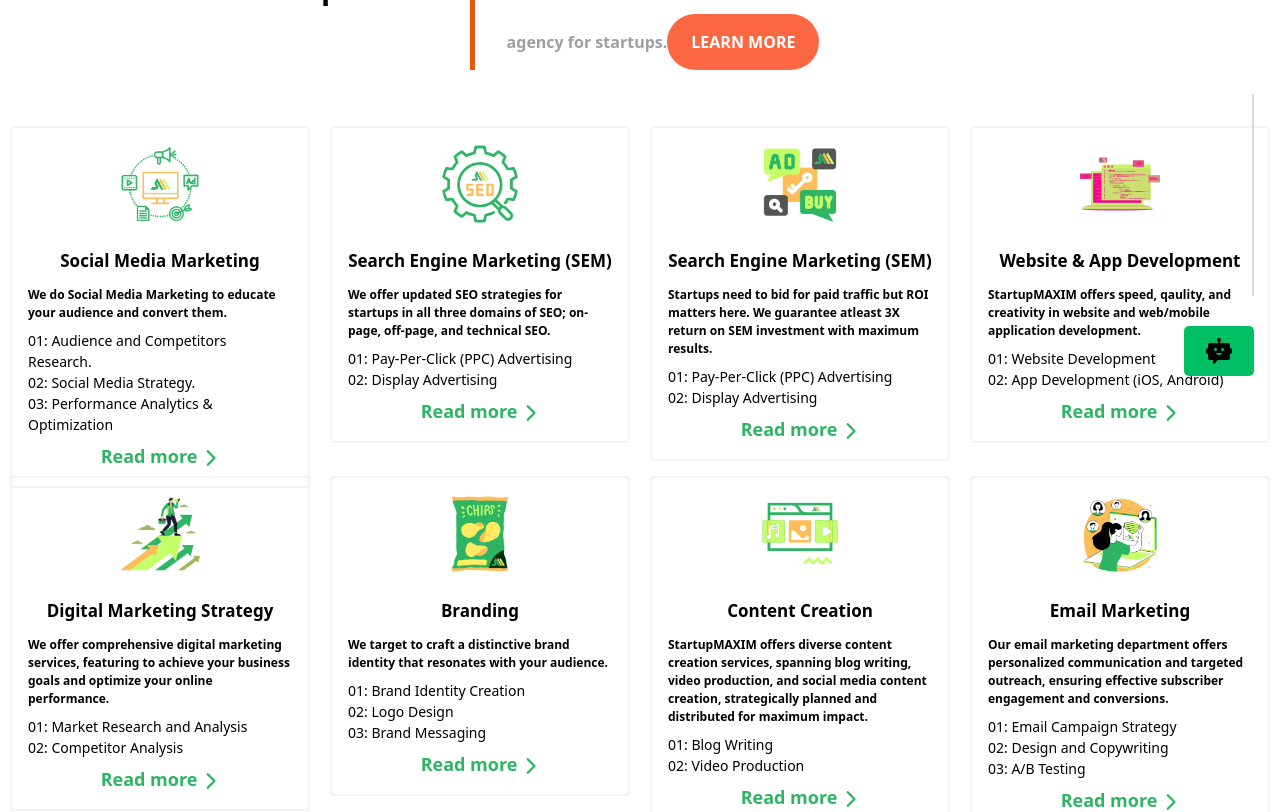
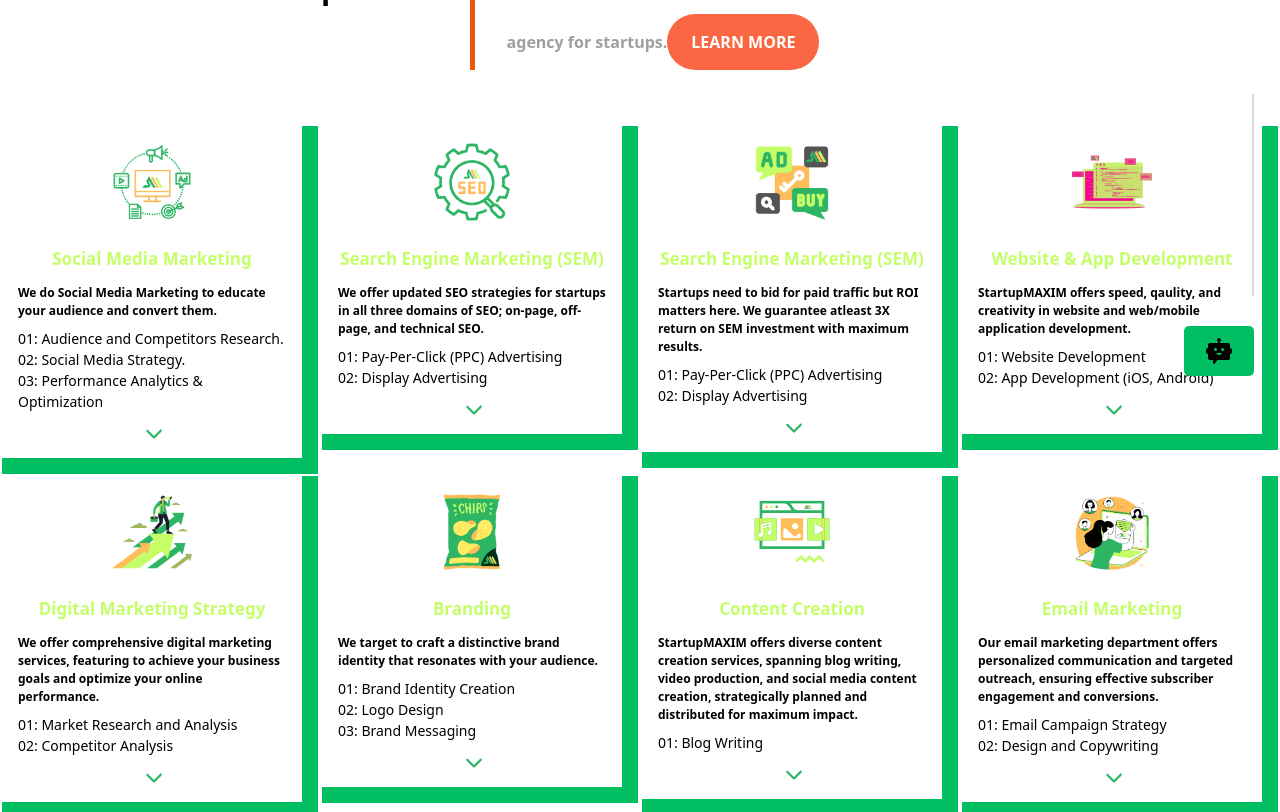
Before and after one commit to mhmAdmin1122/startupMAXIM, a Next.js app: page / in a window 1280 px wide. Shown: the part 400-1212 px from the top of the page. Built offline with nearby package versions, Linux system fonts and the light colour scheme.

Commit message:
services card update

```diff
--- a/pages/Components/H/HomeSection.tsx
+++ b/pages/Components/H/HomeSection.tsx
@@ -82,7 +82,6 @@ const HomeSection = () => {
           startinglist3="03: Performance Analytics & Optimization"
           endinglist="04: Audience Engagement & Community Building.  "
           endinglist2="05: Post Design, Copywriting, and Management"
-
         />
         <ServiceCard
           imageUrl={card2}
@@ -130,11 +129,11 @@ const HomeSection = () => {
           para="We offer comprehensive digital marketing services, featuring to achieve your business goals and optimize your online performance."
           startinglist="01: Market Research and Analysis"
           startinglist2="02: Competitor Analysis"
-          endinglist="03: Target Audience Profiling"
-          endinglist2="04: Goal Setting and KPI Tracking"
-          endinglist3="05: Multi-Channel Marketing Strategies"
-          endinglist4="06: Data-driven Decision-making"
-          endinglist5="07: Continuous Optimization"
+          endinglist2="03: Target Audience Profiling"
+          endinglist3="04: Goal Setting and KPI Tracking"
+          endinglist4="05: Multi-Channel Marketing Strategies"
+          endinglist5="06: Data-driven Decision-making"
+          endinglist6="07: Continuous Optimization"
         />
         <ServiceCard
           imageUrl={card6}
@@ -144,10 +143,10 @@ const HomeSection = () => {
           startinglist="01: Brand Identity Creation"
           startinglist2="02: Logo Design"
           startinglist3="03: Brand Messaging"
-          endinglist="04: Visual Brand Elements"
-          endinglist2="05: Brand Positioning"
-          endinglist3="06: Brand Guidelines"
-          endinglist4="07: Brand Storytelling"
+          endinglist2="04: Visual Brand Elements"
+          endinglist3="05: Brand Positioning"
+          endinglist4="06: Brand Guidelines"
+          endinglist5="07: Brand Storytelling"
         />
         <ServiceCard
           imageUrl={card7}
@@ -155,12 +154,12 @@ const HomeSection = () => {
           title="Content Creation"
           para=" StartupMAXIM offers diverse content creation services, spanning blog writing, video production, and social media content creation, strategically planned and distributed for maximum impact."
           startinglist="01: Blog Writing"
-          startinglist2="02: Video Production"
-          endinglist="03: Infographic Creation"
-          endinglist2="04: Social Media Content Creation"
-          endinglist3="05: Copywriting"
-          endinglist4="06: Content Calendar Planning"
-          endinglist5="07: Content Distribution Strategy"
+          endinglist="02: Video Production"
+          endinglist2="03: Infographic Creation"
+          endinglist3="04: Social Media Content Creation"
+          endinglist4="05: Copywriting"
+          endinglist5="06: Content Calendar Planning"
+          endinglist6="07: Content Distribution Strategy"
         />
         <ServiceCard
           imageUrl={card8}
@@ -169,13 +168,12 @@ const HomeSection = () => {
           para="Our email marketing department offers personalized communication and targeted outreach, ensuring effective subscriber engagement and conversions."
           startinglist="01: Email Campaign Strategy"
           startinglist2="02: Design and Copywriting"
-          startinglist3="03: A/B Testing"
-          endinglist="04: Segmentation and Targeting"
-          endinglist2="05: Automation Workflows"
-          endinglist3="06: Subscriber List Management"
-          endinglist4="07: Analytics and Reporting"
+          endinglist="03: A/B Testing"
+          endinglis2="04: Segmentation and Targeting"
+          endinglist3="05: Automation Workflows"
+          endinglist4="06: Subscriber List Management"
+          endinglist5="07: Analytics and Reporting"
         />
-
       </section>
 
 
--- a/pages/Components/S/ServiceCard.tsx
+++ b/pages/Components/S/ServiceCard.tsx
@@ -1,26 +1,27 @@
 
 import { useState } from "react";
 import Image from "next/image";
-import { FaChevronRight } from "react-icons/fa6";
+import { FaChevronDown, FaChevronRight, FaChevronUp } from "react-icons/fa6";
 
-const Card = ({imageUrl, title, altText, para, startinglist, startinglist2, startinglist3, endinglist, endinglist2, endinglist3, endinglist4, endinglist5}: any) => {
+const Card = ({imageUrl, title, altText, para, startinglist, startinglist2, startinglist3, endinglist, endinglist2, endinglist3, endinglist4, endinglist5, endinglist6}: any) => {
   const [expanded, setExpanded] = useState(false);
   const [cardHeight, setCardHeight] = useState("350px");
 
   const toggleExpanded = () => {
     setExpanded(!expanded);
-    setCardHeight(expanded ? "250px" : "auto");
+    setCardHeight(expanded ? "280px" : "auto");
   };
 
   return (
-    <div className="h-fit" style={{ height: cardHeight }}>
+    <div className="h-fit " style={{ height: cardHeight }}>
+    <div className="bg-[#00bf63] pr-4 pb-4 hover:bg-gradient-to-t from-[#00bf63] to-[#c4ff69]">
     <div
       id="card1"
-      className="flex p-4 border-[#f4f4f4] border-[2px] rounded flex-col hover:shadow-md hover:shadow-gray-300 h-fit  w-[300px]"
+      className="flex p-4  bg-white hover:bg-gradient-to-t from-[#febd59] to-[#c4ff69] flex-col hover:bg-[#00bf63] shadow-[#c4ff69] h-fit  w-[300px]"
     >
-        <div className="flex justify-center"> <Image src={imageUrl} className="pb-6 items-center" alt={altText} width={80} height={80} /></div>
-      <h1 className="text-[17px] pb-3 font-bold text-center">{title}</h1>
-      <p className="text-[12px] font-semibold pb-2 ">{para}</p>
+     <div className="flex justify-center"> <Image src={imageUrl} className="pb-6 items-center" alt={altText} width={80} height={80} /></div>
+      <h1 className="text-[17px] text-[#c4ff69] font-bold text-center pb-3">{title}</h1>
+      <p className="text-[12px] font-bold pb-2 ">{para}</p>
        <div className="text-left">
        <p className="text-[14px] text-left">{startinglist}</p>
         <p className="text-[14px] text-left">{startinglist2}</p>
@@ -28,10 +29,10 @@ const Card = ({imageUrl, title, altText, para, startinglist, startinglist2, star
        </div>
         {!expanded && (
           <div className="flex gap-1 justify-center items-center">
-            <><button className="readmorebtn" onClick={toggleExpanded}>
-            Read more
+            <><button >
+
           </button>
-          <div className="readmorebtn"><FaChevronRight /></div></>
+          <div className="readmorebtn" onClick={toggleExpanded}><FaChevronDown /></div></>
           </div>
         )}
         {expanded && (
@@ -42,17 +43,19 @@ const Card = ({imageUrl, title, altText, para, startinglist, startinglist2, star
           <p className="text-[14px] text-left">{endinglist3}</p>
           <p className="text-[14px] text-left">{endinglist4}</p>
           <p className="text-[14px] text-left">{endinglist5}</p>
+          <p className="text-[14px] text-left">{endinglist6}</p>
           </div>
           <div className="flex gap-1 justify-center items-center">
             <><button className="readmorebtn" onClick={toggleExpanded}>
-            Read more
+
           </button>
-          <div className="readmorebtn"><FaChevronRight /></div></>
+          <div className="readmorebtn" onClick={toggleExpanded}><FaChevronUp /></div></>
           </div>
           </>
         )}
       </div>
     </div>
+    </div>
 
   );
 };
```
